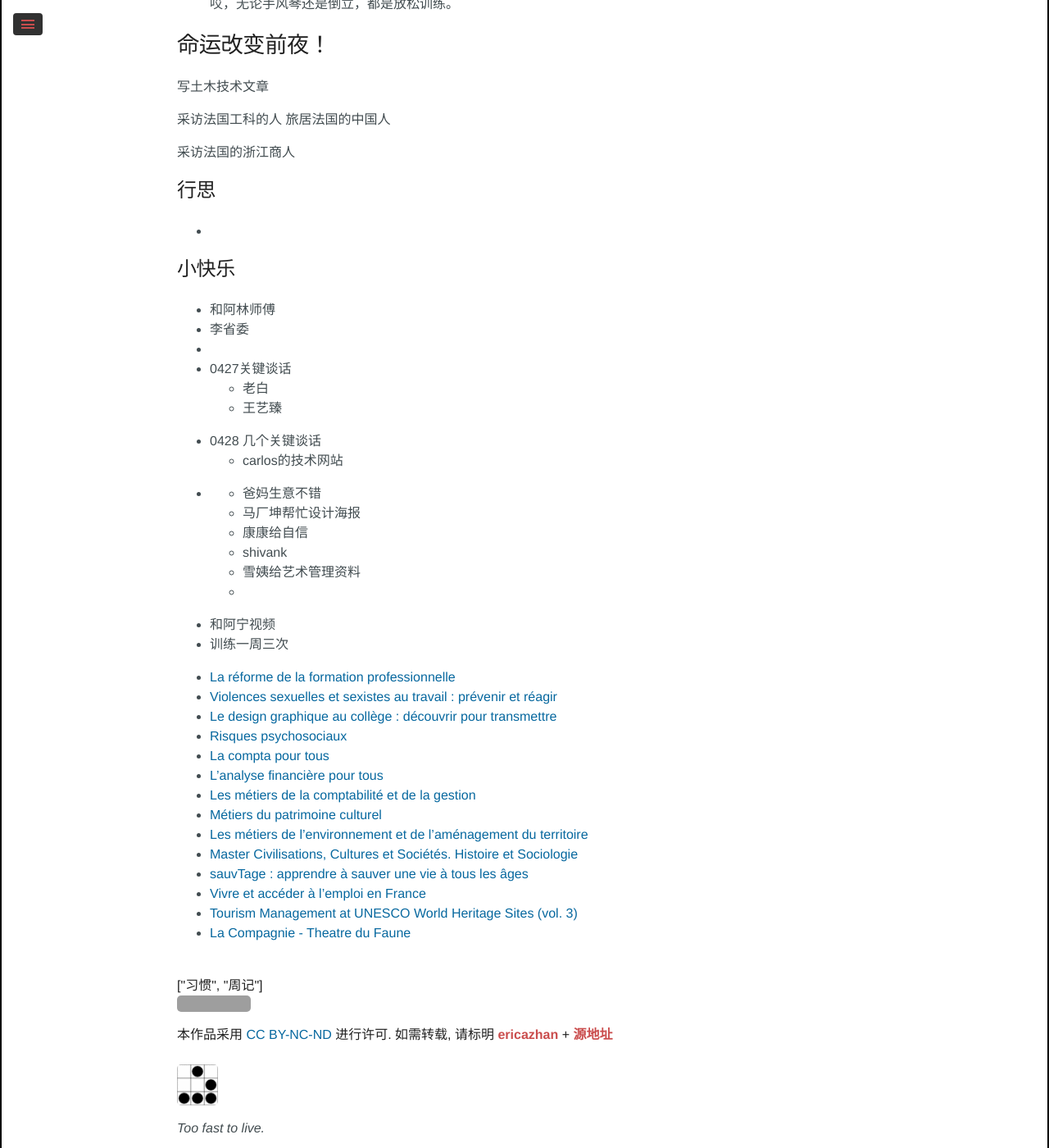
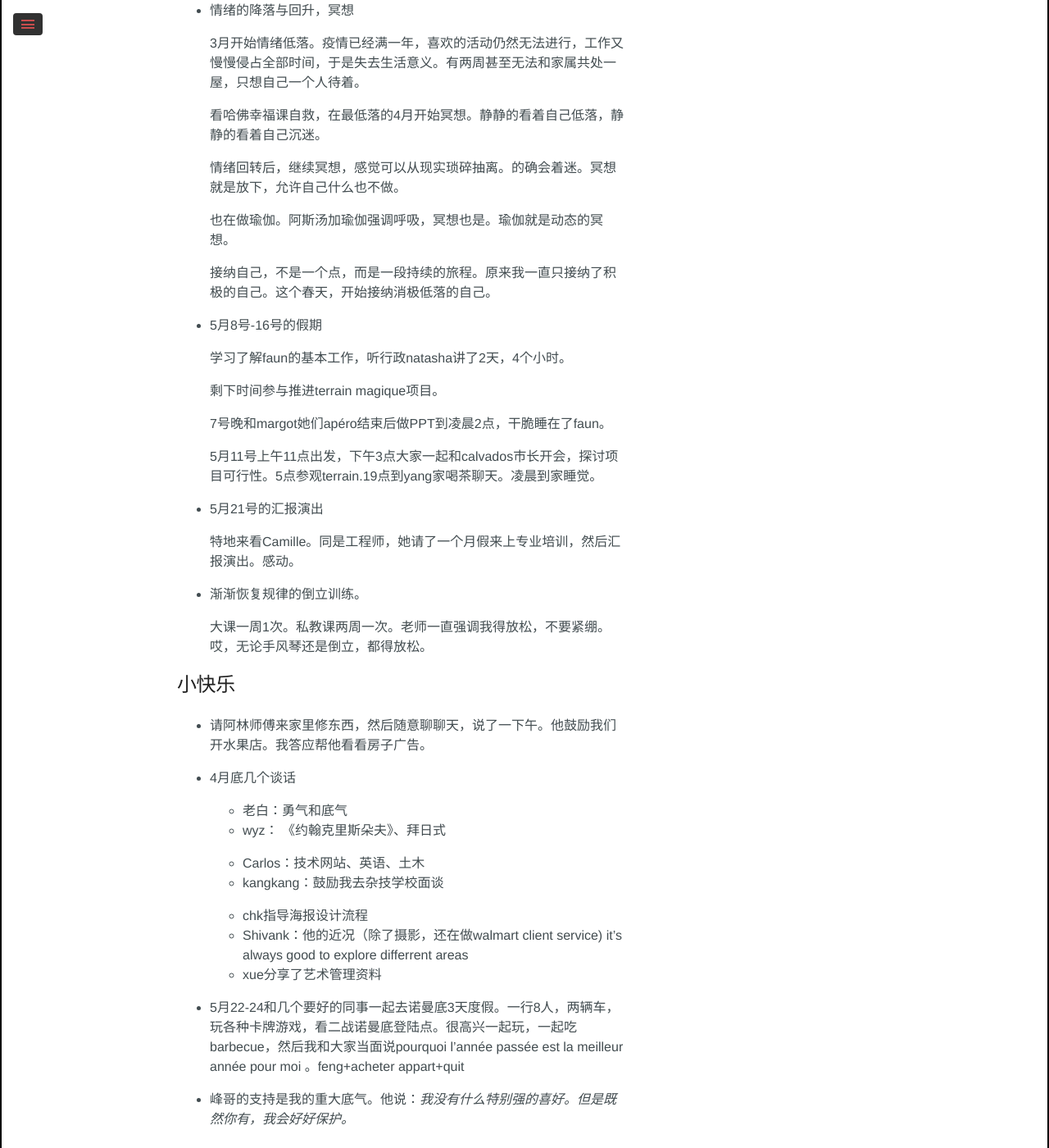
Before and after one commit to ericazhan/ericazhan.github.io, a Jekyll site: the page built from _posts/2021-05-31-weekly.md, in a window 1280 px wide and 1400 px high, scrolled down 1961 px. Shown: the whole window at 82% size. Built offline with Jekyll 4.4.1, drawn with Linux system fonts in a browser that asks for light colours; some web fonts are replaced; comment, search, counter and statistics services are not loaded; some of the changed text lies outside the part shown; grey boxes are pictures that could not be loaded.

Commit message:
🤸‍♀️ UPDATE:

```diff
--- a/_posts/2021-05-31-weekly.md
+++ b/_posts/2021-05-31-weekly.md
@@ -1,12 +1,12 @@
 ---
 layout: post
-title: 周记210509
+title: 周记210531
 category: weekly
 description: "每周的点滴输出"
 tags: [习惯,周记]
 ---
 
-第十九篇月记。
+第十九篇“月”记。这一个多月发生了不少事情哇~ 人生小转折开始的前夜。
 
 ## 喜欢的
 
@@ -62,74 +62,62 @@ tags: [习惯,周记]
 
   一切都开始于那个夏季stage。神奇哇~
 
-- 开始冥想
+- 正式辞职
 
-  在最低落的4月开始冥想。静静的看着自己低落，静静的看着自己沉迷。
+  按照法律规定，辞职提交后需要继续工作3个月。我于是打电话向领导和人力申请缩短成一个月。
+
+  领导是40岁意大利男士，知道我要去杂技学校工作，无语/惊讶/生气or伤心，不断说：réfléchi bien再好好想想吧。*ce sera une perte pour nous..tu es une très bonne ingénieur, tu donne toujours des travails de haute qualité*
+
+  人力是40岁法国女士，听完我的去向，一直笑，说：挺好，理解，年轻就得玩去嘛~
+
+  转天领导居然打电话说：要不给你办个停薪留职，你玩6个月一年的再回来？我道谢，然后拒绝。。
+
+- 情绪的降落与回升，冥想
+
+  3月开始情绪低落。疫情已经满一年，喜欢的活动仍然无法进行，工作又慢慢侵占全部时间，于是失去生活意义。有两周甚至无法和家属共处一屋，只想自己一个人待着。
+
+  看哈佛幸福课自救，在最低落的4月开始冥想。静静的看着自己低落，静静的看着自己沉迷。
 
   情绪回转后，继续冥想，感觉可以从现实琐碎抽离。的确会着迷。冥想就是放下，允许自己什么也不做。
 
-  也在看幸福课、也做瑜伽。都很好。瑜伽特别强调呼吸，冥想也是。瑜伽就是动态的冥想。
+  也在做瑜伽。阿斯汤加瑜伽强调呼吸，冥想也是。瑜伽就是动态的冥想。
 
   接纳自己，不是一个点，而是一段持续的旅程。原来我一直只接纳了积极的自己。这个春天，开始接纳消极低落的自己。
 
+- 5月8号-16号的假期
+
+  学习了解faun的基本工作，听行政natasha讲了2天，4个小时。
+
+  剩下时间参与推进terrain magique项目。
+
+  7号晚和margot她们apéro结束后做PPT到凌晨2点，干脆睡在了faun。
+
+  5月11号上午11点出发，下午3点大家一起和calvados市长开会，探讨项目可行性。5点参观terrain.19点到yang家喝茶聊天。凌晨到家睡觉。
+
+- 5月21号的汇报演出
+
+  特地来看Camille。同是工程师，她请了一个月假来上专业培训，然后汇报演出。感动。
+
 - 渐渐恢复规律的倒立训练。
 
-  大课一周1次。私教课两周一次。老师一直强调我得放松，不要紧绷。哎，无论手风琴还是倒立，都是放松训练。
-
-
-
-# 命运改变前夜！
-
-写土木技术文章
-
-采访法国工科的人 旅居法国的中国人
-
-采访法国的浙江商人
-
-
-
-
-
-
-
-## 行思
-
--
-
-
+  大课一周1次。私教课两周一次。老师一直强调我得放松，不要紧绷。哎，无论手风琴还是倒立，都得放松。
 
 ## 小快乐
 
-- 和阿林师傅
-- 李省委
--
-- 0427关键谈话
-  - 老白
-  - 王艺臻
-- 0428 几个关键谈话
-  - carlos的技术网站
-- - 爸妈生意不错
-  - 马厂坤帮忙设计海报
-  - 康康给自信
-  - shivank
-  - 雪姨给艺术管理资料
-  -
-- 和阿宁视频
-- 训练一周三次
+- 请阿林师傅来家里修东西，然后随意聊聊天，说了一下午。他鼓励我们开水果店。我答应帮他看看房子广告。
 
+- 4月底几个谈话
 
+  - 老白：勇气和底气
+  - wyz： 《约翰克里斯朵夫》、拜日式
 
-* [La réforme de la formation professionnelle](https://www.fun-mooc.fr/fr/cours/la-reforme-de-la-formation-professionnelle/)
-* [Violences sexuelles et sexistes au travail : prévenir et réagir](https://www.fun-mooc.fr/fr/cours/violences-sexuelles-et-sexistes-au-travail-prevenir-et-reagir/)
-* [Le design graphique au collège : découvrir pour transmettre](https://www.fun-mooc.fr/fr/cours/le-design-graphique-au-college-decouvrir-pour-transmettre/)
-* [Risques psychosociaux](https://www.fun-mooc.fr/fr/cours/risques-psychosociaux/)
-* [La compta pour tous](https://www.fun-mooc.fr/fr/cours/la-compta-pour-tous/)
-* [L’analyse financière pour tous](https://www.fun-mooc.fr/fr/cours/lanalyse-financiere-pour-tous/)
-* [Les métiers de la comptabilité et de la gestion](https://www.fun-mooc.fr/fr/cours/les-metiers-de-la-comptabilite-et-de-la-gestion/)
-* [Métiers du patrimoine culturel](https://www.fun-mooc.fr/fr/cours/metiers-du-patrimoine-culturel/)
-* [Les métiers de l'environnement et de l'aménagement du territoire](https://www.fun-mooc.fr/fr/cours/les-metiers-de-lenvironnement-et-de-lamenagement-du-territoire/)
-* [Master Civilisations, Cultures et Sociétés. Histoire et Sociologie](https://www.fun-mooc.fr/fr/cours/master-civilisations-cultures-et-societes-histoire-et-sociologie/)
-* [sauvTage : apprendre à sauver une vie à tous les âges](https://www.fun-mooc.fr/fr/cours/sauvtage-apprendre-a-sauver-une-vie-a-tous-les-ages/)
-* [Vivre et accéder à l'emploi en France](https://www.fun-mooc.fr/fr/cours/vivre-et-acceder-lemploi-en-france/)
-* [Tourism Management at UNESCO World Heritage Sites (vol. 3)](https://www.fun-mooc.fr/fr/cours/tourism-management-unesco-world-heritage-sites-vol-3/)
-* [La Compagnie - Theatre du Faune](https://www.theatredufaune.com/la-compagnie-theatre-du-faune-montreuil/)
+  - Carlos：技术网站、英语、土木
+  - kangkang：鼓励我去杂技学校面谈
+
+  - chk指导海报设计流程
+  - Shivank：他的近况（除了摄影，还在做walmart client service) it's always good to explore differrent areas
+  - xue分享了艺术管理资料
+
+- 5月22-24和几个要好的同事一起去诺曼底3天度假。一行8人，两辆车，玩各种卡牌游戏，看二战诺曼底登陆点。很高兴一起玩，一起吃barbecue，然后我和大家当面说pourquoi l'année passée est la meilleur année pour moi 。feng+acheter appart+quit
+
+- 峰哥的支持是我的重大底气。他说：*我没有什么特别强的喜好。但是既然你有，我会好好保护。*
```
Also changed, not shown: other parts of _posts/2021-05-31-weekly.md (+1 -1 lines).
